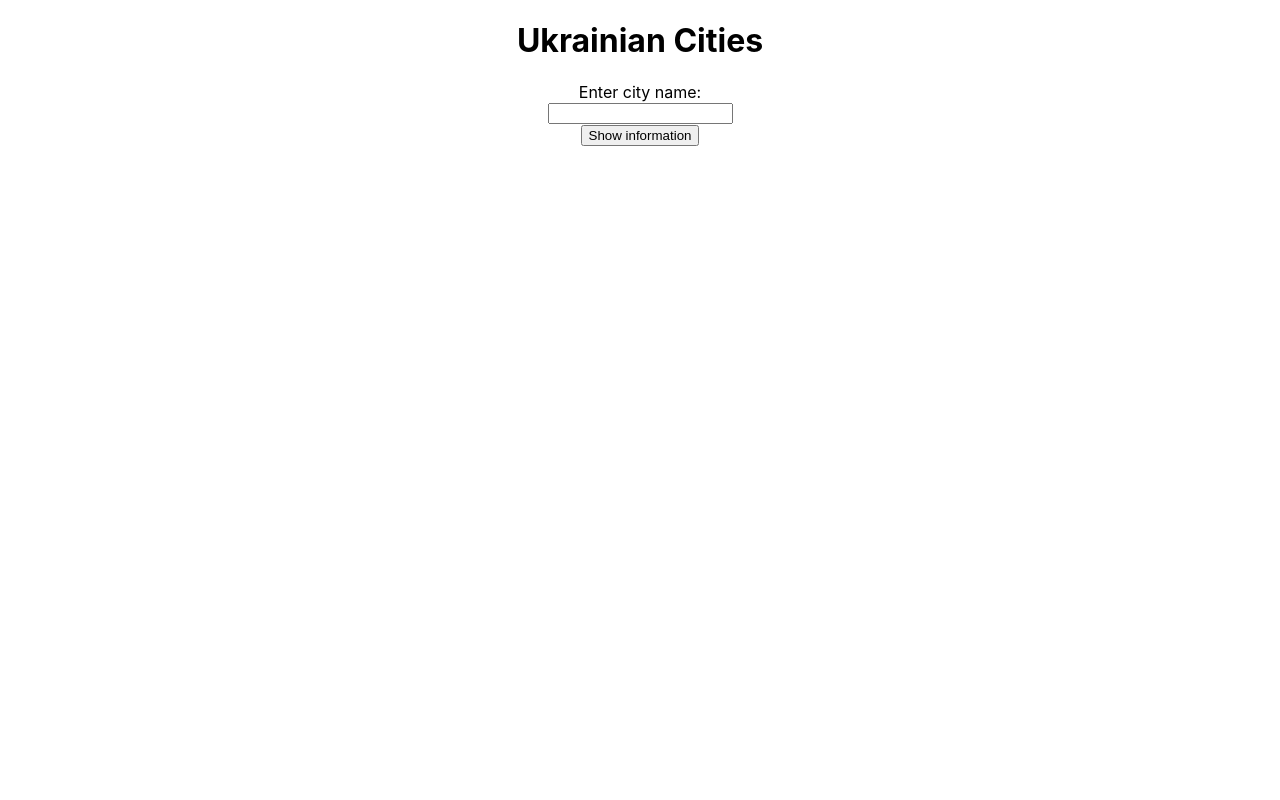
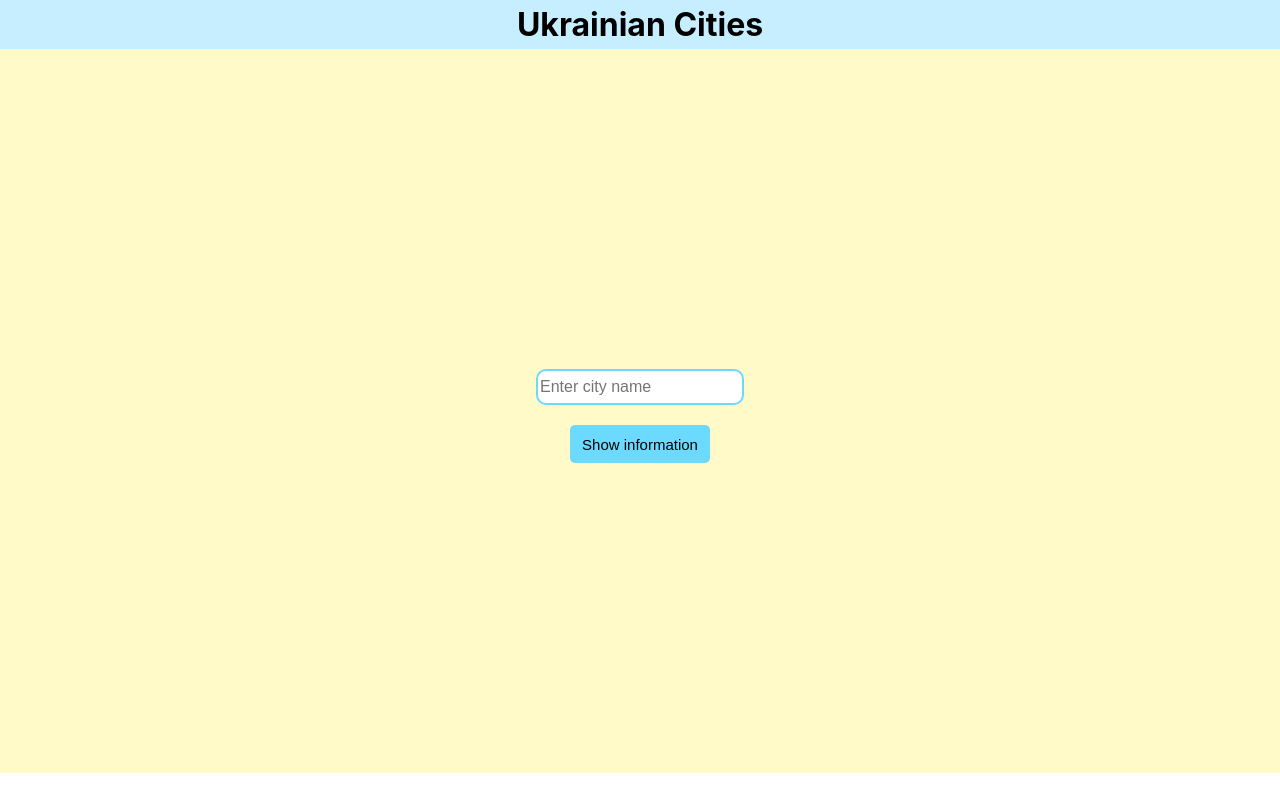
Before and after one commit to OlexandrVaidych/ukrainian-cities-app, a React (Create React App) app: page / in a window 1280 px wide. Built offline with nearby package versions, Linux system fonts and the light colour scheme.

Commit message:
styles added

```diff
--- a/src/App.css
+++ b/src/App.css
@@ -1,3 +1,56 @@
 .App {
   text-align: center;
 }
+
+.Header {
+  background-color: #c7eeff;
+}
+
+.Header h1 {
+  margin: 0;
+  padding: 5px 0;
+}
+
+.Container{
+  background-color: #fffac7;
+  min-height: 90.5vh;
+  display: flex;
+  flex-direction: column;
+  justify-content: center;
+  align-items: center;
+}
+
+.Input{
+  margin-top: 10px;
+}
+
+input {
+  height: 30px;
+  width: 200px;
+  border-radius: 10px;
+  border: 2px solid #6cdaff;
+  font-size: 16px;
+}
+
+input:focus {
+  outline: none;
+  border-color: #9ae3ff;
+}
+
+.Show{
+  margin-top: 20px;
+}
+
+button {
+  height: 38px;
+  width: 140px;
+  border-radius: 5px;
+  border-style: none;
+  background-color: #6cdaff;
+  font-size: 15px;
+}
+
+button:hover {
+  background-color: #9ae3ff;
+  cursor: pointer;
+}
--- a/src/App.js
+++ b/src/App.js
@@ -22,16 +22,20 @@ function App() {
 
   return (
     <div className="App">
-      <header>
+      <header className="Header">
         <h1>Ukrainian Cities</h1>
       </header>
-        <div>
-            Enter city name:<br/>
-            <input
-                type="text"
-                onChange={changeName}
-            /><br/>
-            <button onClick={handleClick}>Show information</button>
+        <div className="Container">
+            <div className="Input">
+                <input
+                    type="text"
+                    onChange={changeName}
+                    placeholder="Enter city name"
+                /><br/>
+            </div>
+            <div className="Show">
+                <button onClick={handleClick}>Show information</button>
+            </div>
             {display && <City nameCity={updated} cityData={cityData}/>}
         </div>
     </div>
--- a/src/City.js
+++ b/src/City.js
@@ -5,13 +5,13 @@ function City({nameCity, cityData}){
         <div>
             {cityData[nameCity] ? (
                     <div>
-                        <p>{cityData[nameCity].name}</p>
+                        <h3>{cityData[nameCity].name}</h3>
                         <img src={cityData[nameCity].img} alt="City image" className="Image"/>
-                        <p>Description: {cityData[nameCity].description}</p>
-                        <p>Population: {cityData[nameCity].population}</p>
+                        <p><b>Description</b>: {cityData[nameCity].description}</p>
+                        <p><b>Population</b>: {cityData[nameCity].population}</p>
                     </div>
                 ) :
-                <p>City not found</p>}
+                <h3>City not found</h3>}
         </div>
     )
 }
```
